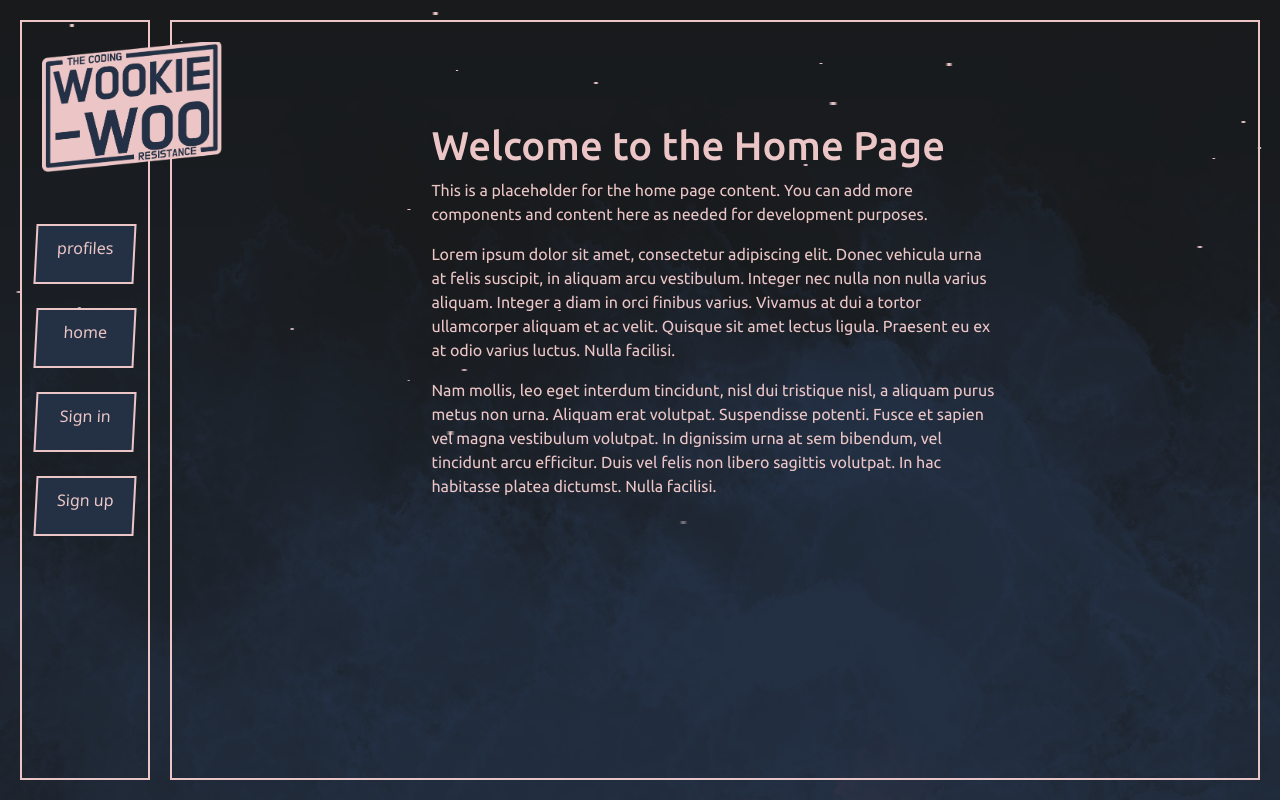
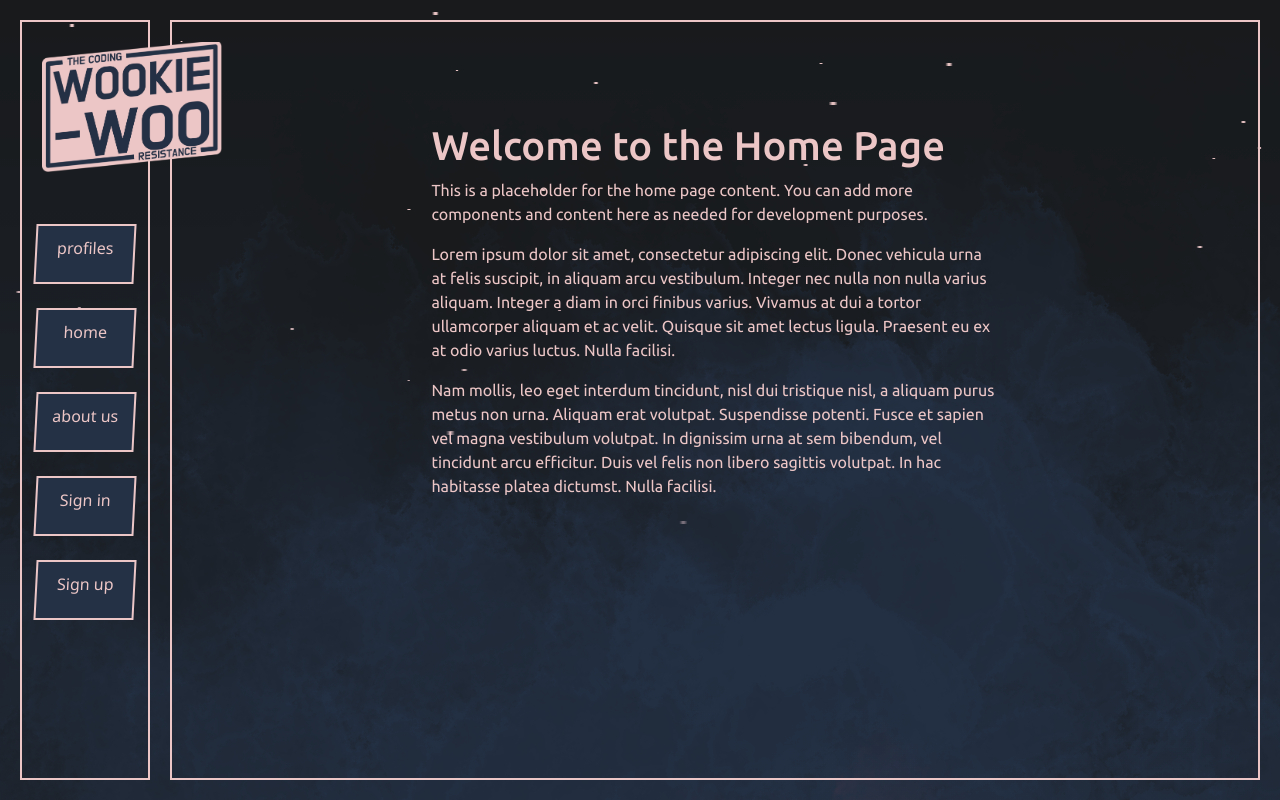
Before and after one commit to sean-meade/Wookiee-Woo, a React (Create React App) app in the folder frontend/: page / in a window 1280 px wide. Built offline with nearby package versions, Linux system fonts and the light colour scheme; no server answers.

Commit message:
added about us button to nav bar (#100)

```diff
--- a/frontend/src/components/NavBar.js
+++ b/frontend/src/components/NavBar.js
@@ -91,6 +91,14 @@ const NavBar = () => {
                         >
                             home
                         </NavLink><br/><br/>
+                        <NavLink
+                        to="/about us"
+                        className={styles.NavBarButton}
+                        activeClassName={styles.Active}
+                        >
+                            about us
+                        </NavLink><br/><br/>
+
                         {user ? (authenticatedOptions) : (unauthenticatedOptions)}
                         </ul>
                     </Nav>
```
